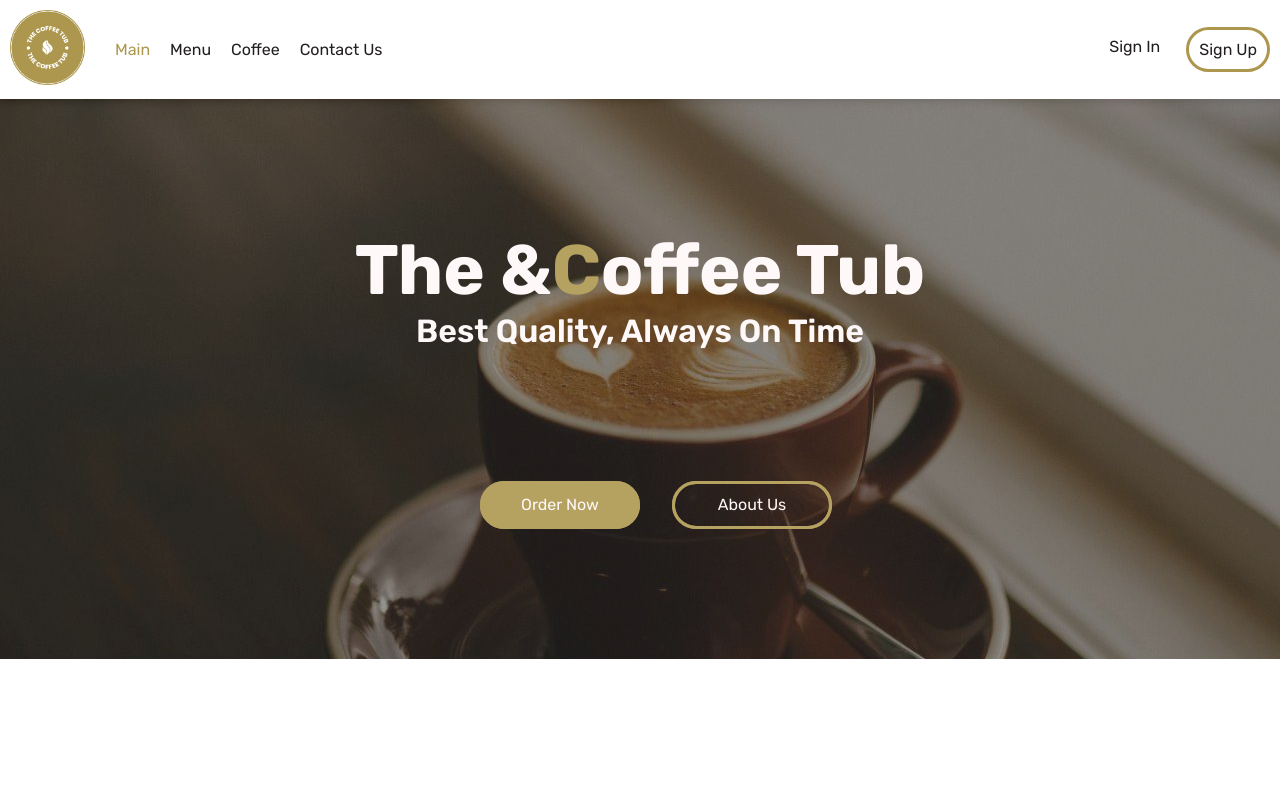
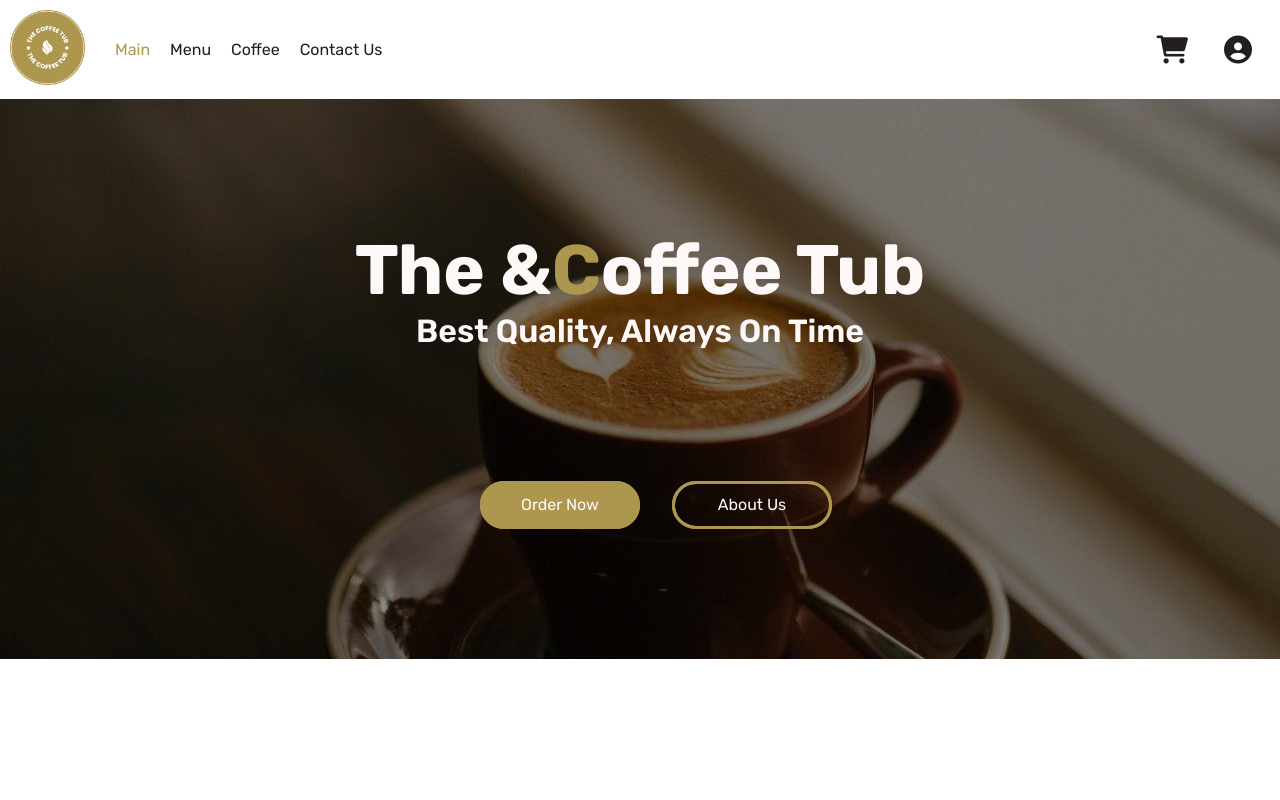
Before and after one commit to meeeww/tfg_cliente, a React (Vite) app: page / in a window 1280 px wide. Shown: the top 800 px of the page. Built offline with nearby package versions, Linux system fonts and the light colour scheme.

Commit message:
Actualizado header

```diff
--- a/src/components/Header.jsx
+++ b/src/components/Header.jsx
@@ -9,8 +9,8 @@ const linksLeft = [
 ]
 
 const linksRight = [
-    { name: 'Sign In', href: '/signin', clase: "signin" },
-    { name: 'Sign Up', href: '/signup', clase: "signup" },
+    { name: 'Shopping Cart', href: '/cart', icono: "fa-solid fa-cart-shopping" },
+    { name: 'User Page', href: '/user', icono: "fa-solid fa-circle-user" },
 ]
 
 const Header = () => (
@@ -25,9 +25,9 @@ const Header = () => (
                 ))}
             </nav>
             <div className="register-loginHeader">
-                <nav className="navHeader">
+                <nav className="navHeaderDerecha">
                     {linksRight.map((item) => (
-                        <NavLink to={item.href} id={item.clase} key={item.name}>{item.name}</NavLink>
+                        <a key={item.name} href={item.href}><i className={item.icono}></i></a>
                     ))}
                 </nav>
             </div>
--- a/src/estilos/estilos.css
+++ b/src/estilos/estilos.css
@@ -65,6 +65,33 @@ body {
   color: var(--color_secundario);
 }
 
+.navHeaderDerecha {
+  display: flex;
+}
+
+.navHeaderDerecha a {
+  padding: 10px;
+  text-decoration: none;
+  color: var(--gris);
+  margin-inline: 0.5rem;
+  cursor: pointer;
+
+  transition: all 0.25s;
+}
+
+.navHeaderDerecha i{
+  font-size: 28px;
+}
+
+.navHeaderDerecha a:visited {
+  color: var(--gris);
+}
+
+
+.navHeaderDerecha a:hover {
+  color: var(--color_secundario);
+}
+
 .active {
   color: var(--color_secundario) !important;
 }
@@ -107,7 +134,6 @@ body {
   height: 70vh;
   z-index: 10;
   background-image: url("../assets/BackgroundImage.png");
-  opacity: 0.9;
   background-repeat: no-repeat;
   background-attachment: fixed;
   background-position: center;
```
